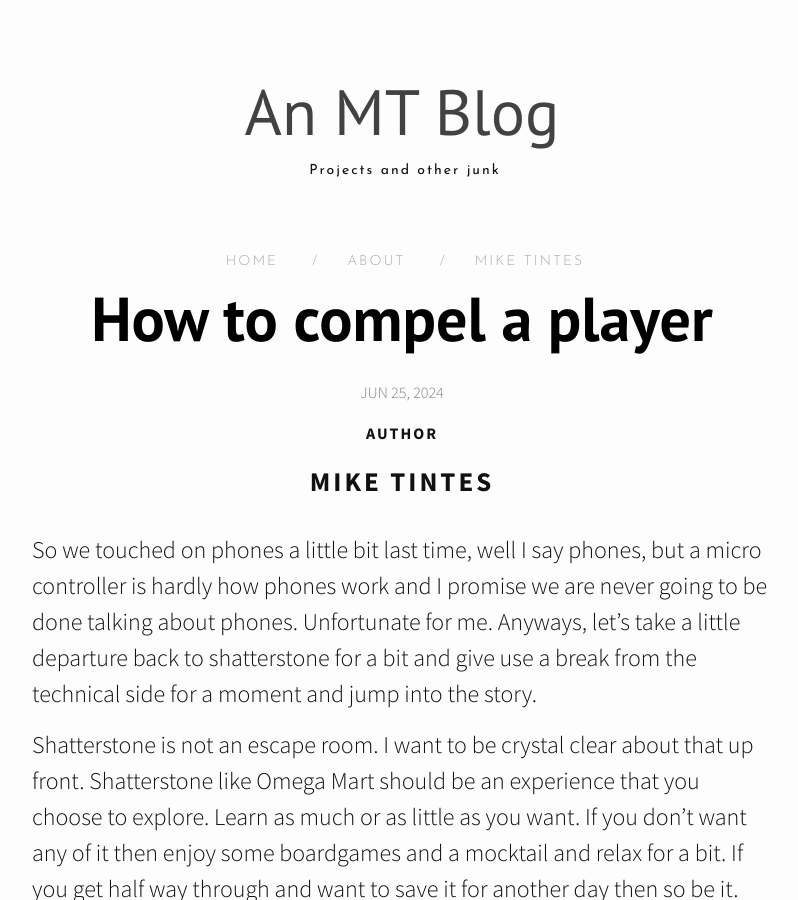
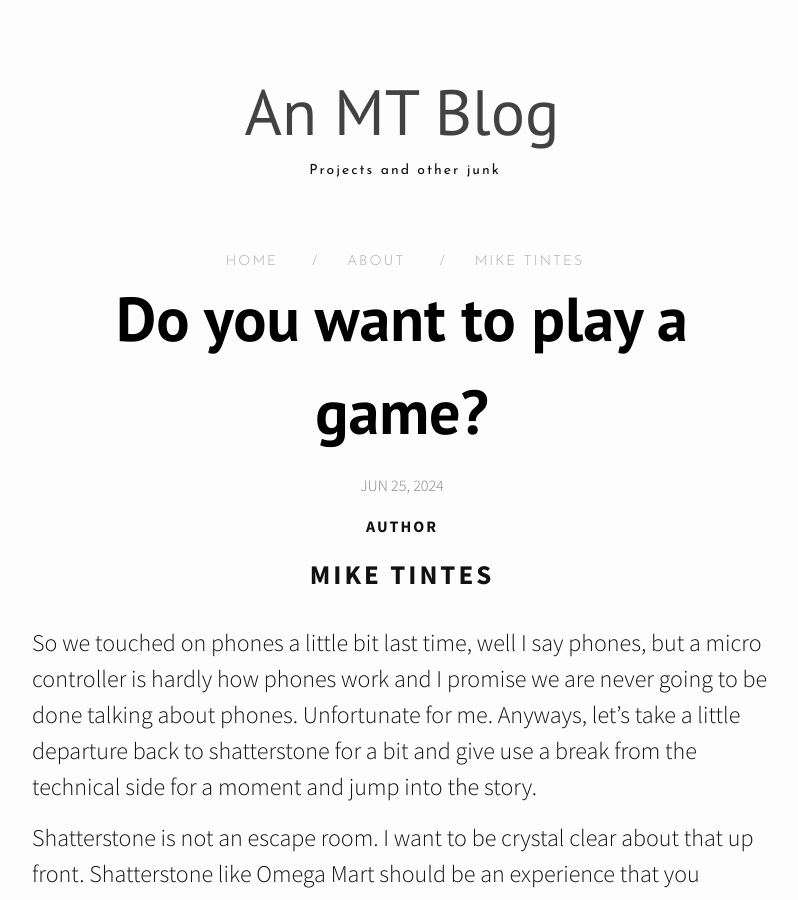
Before and after one commit to mtintes/mtintes.github.io, a Jekyll site: the page built from _posts/2024-06-25-Shatterstone-3.md, in a window 1280 px wide and 900 px high. Shown: the whole window, without its empty margins (238-1036 px from the left). Built offline with Jekyll 4.4.1, drawn with Linux system fonts in a browser that asks for light colours; nearby versions of some CDN libraries.

Commit message:
Update 2024-06-25-Shatterstone-3.md

```diff
--- a/_posts/2024-06-25-Shatterstone-3.md
+++ b/_posts/2024-06-25-Shatterstone-3.md
@@ -1,6 +1,6 @@
 ---
 layout: post
-title:  "How to compel a player"
+title:  "Do you want to play a game?"
 date:   2024-06-25
 categories: ["Shatterstone"]
 author: "Mike Tintes"
```
